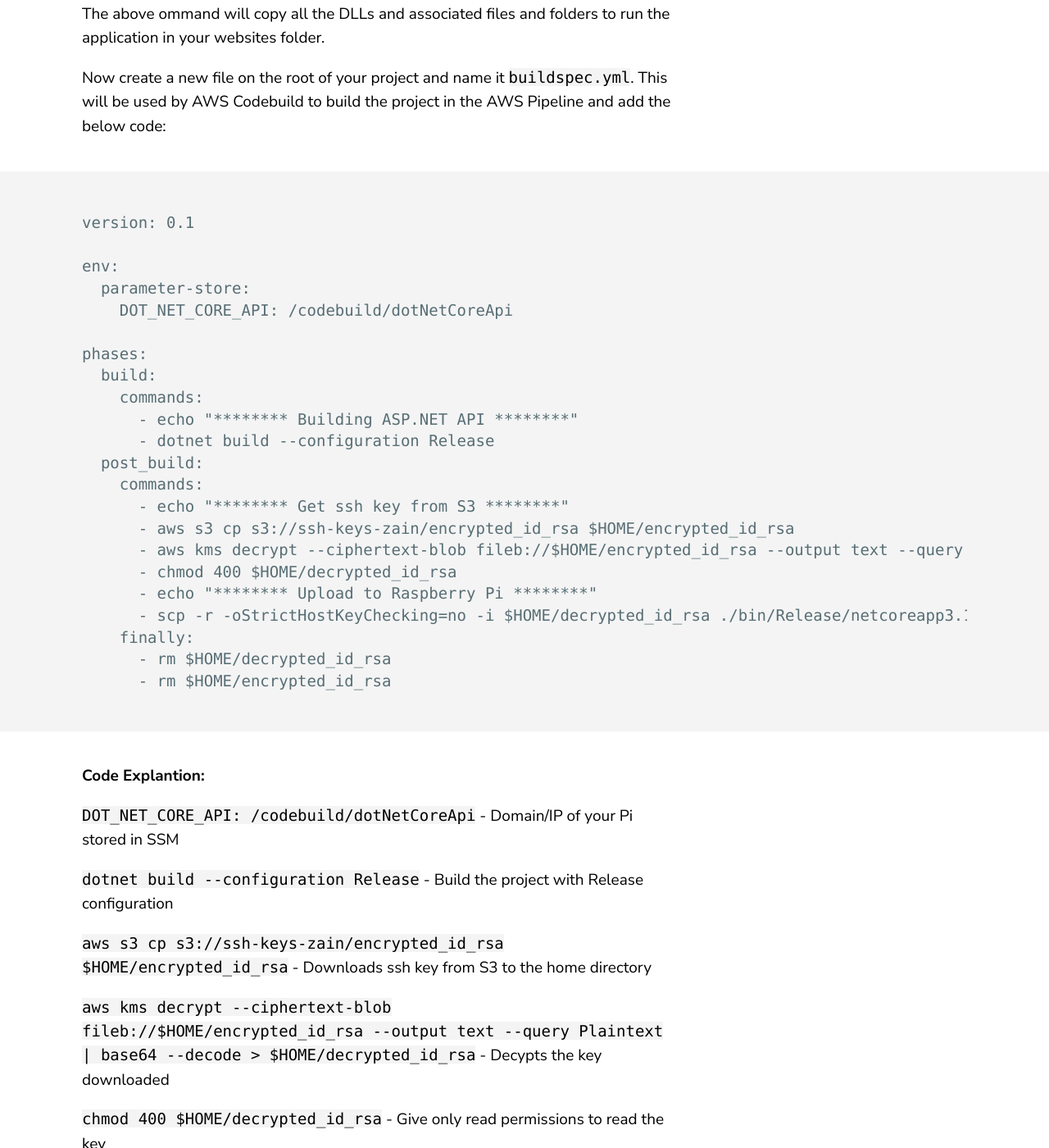
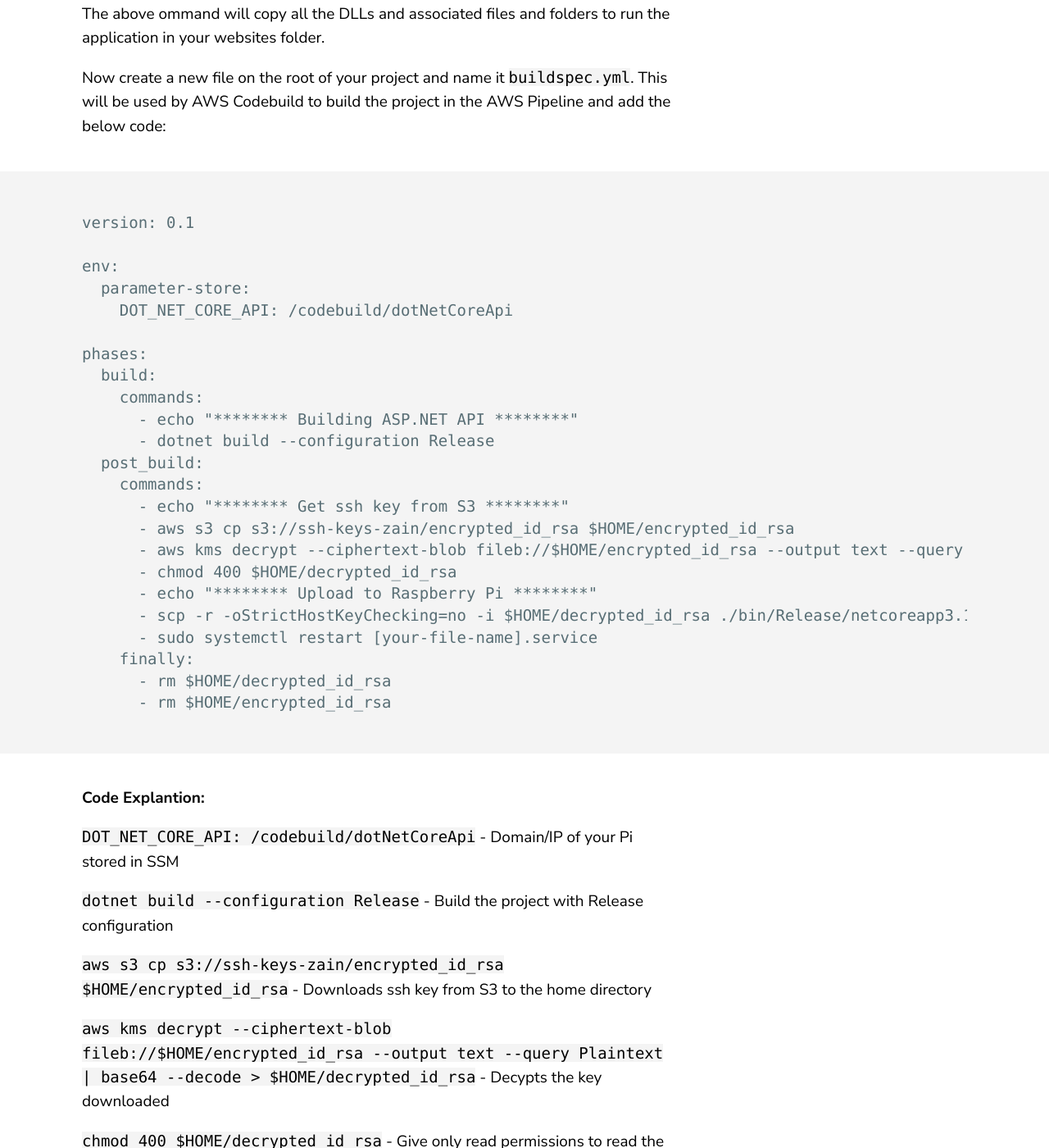
Before and after one commit to zainafzal88/blog, a Jekyll site: the page built from _posts/2020-06-08-dotnet-core-api-pi.md, in a window 1280 px wide and 1400 px high, scrolled down 4991 px. Shown: the whole window at 82% size. Built offline with Jekyll 4.4.1, drawn with Linux system fonts in a browser that asks for light colours; some of the changed text lies outside the part shown.

Commit message:
Guide's imporovements

```diff
--- a/_posts/2020-06-08-dotnet-core-api-pi.md
+++ b/_posts/2020-06-08-dotnet-core-api-pi.md
@@ -119,6 +119,7 @@ phases:
       - chmod 400 $HOME/decrypted_id_rsa
       - echo "******** Upload to Raspberry Pi ********"
       - scp -r -oStrictHostKeyChecking=no -i $HOME/decrypted_id_rsa ./bin/Release/netcoreapp3.1/* pi@$DOT_NET_CORE_API:/var/www/dotnet.roarcoder.dev
+      - sudo systemctl restart [your-file-name].service
     finally:
       - rm $HOME/decrypted_id_rsa
       - rm $HOME/encrypted_id_rsa
@@ -137,8 +138,10 @@ phases:
 
 `scp -r -oStrictHostKeyChecking=no -i $HOME/decrypted_id_rsa ./bin/Release/netcoreapp3.1/* pi@$DOT_NET_CORE_API:/var/www/dotnet.roarcoder.dev` - Transfer files from netcoreapp3.1 to website folder
 
+- `sudo systemctl restart [your-file-name].service` restart the service
 
-## Run API project as a service in Ubuntu using DLLs file
+
+## Run API project as a service using DLLs file
 
 Run the project as a service because you want the API to be running always.
 
```
Also changed, not shown: other parts of _posts/2020-06-08-dotnet-core-api-pi.md (+3 -3 lines).
